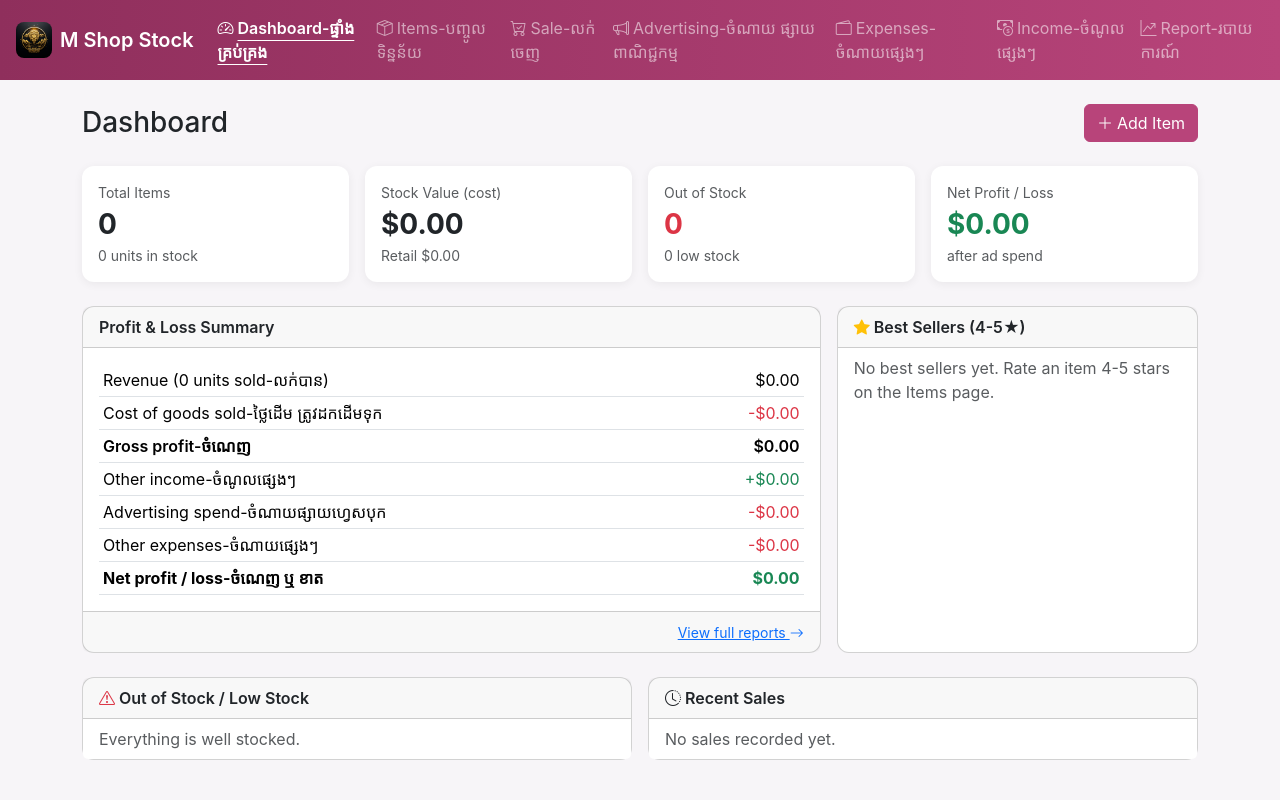
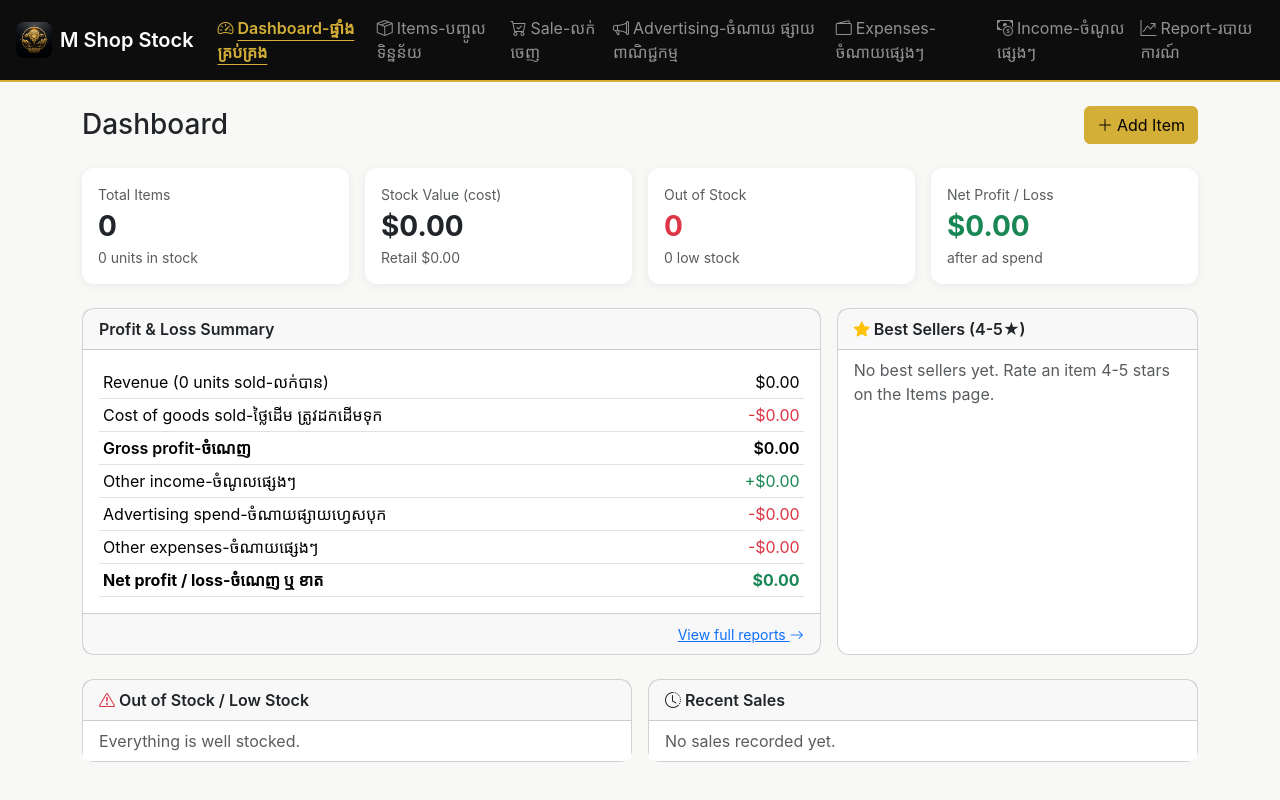
Before and after one commit to yimphaly68/mshop, a Flask app: page / in a window 1280 px wide. Run offline with Flask 3, Linux system fonts and the light colour scheme; data that the repository does not hold is empty.

Commit message:
Switch theme to black, white, and gold
Matches the shop's logo. Navbar is solid black with a gold accent
border and gold active/hover nav links; buttons and star ratings use
the same gold; login page keeps a black-to-gold gradient background
since no text sits directly on it. Button text colors adjusted for
contrast against the lighter gold background.

Co-Authored-By: Claude Sonnet 5 <noreply@anthropic.com>

```diff
--- a/static/css/style.css
+++ b/static/css/style.css
@@ -1,7 +1,7 @@
 :root {
-  --brand: #b8447a;
-  --brand-dark: #8f2f5c;
-  --bg: #f7f5f8;
+  --brand: #d4af37;
+  --brand-dark: #0d0d0d;
+  --bg: #f8f8f6;
 }
 
 body {
@@ -10,7 +10,8 @@ body {
 }
 
 .app-navbar {
-  background: linear-gradient(90deg, var(--brand-dark), var(--brand));
+  background: var(--brand-dark);
+  border-bottom: 2px solid var(--brand);
 }
 
 .brand-logo {
@@ -104,13 +105,16 @@ body {
 }
 
 .btn-primary {
-  background-color: var(--brand);
-  border-color: var(--brand);
-}
-
-.btn-primary:hover {
-  background-color: var(--brand-dark);
-  border-color: var(--brand-dark);
+  --bs-btn-bg: var(--brand);
+  --bs-btn-border-color: var(--brand);
+  --bs-btn-color: #000;
+  --bs-btn-hover-bg: var(--brand-dark);
+  --bs-btn-hover-border-color: var(--brand-dark);
+  --bs-btn-hover-color: #fff;
+  --bs-btn-active-bg: var(--brand-dark);
+  --bs-btn-active-border-color: var(--brand-dark);
+  --bs-btn-active-color: #fff;
+  --bs-btn-focus-shadow-rgb: 212, 175, 55;
 }
 
 .star-rate-form {
@@ -129,18 +133,24 @@ body {
 }
 
 .star-btn.filled {
-  color: #f4b400;
+  color: var(--brand);
 }
 
 .star-btn:hover {
-  color: #f4b400;
+  color: var(--brand);
   transform: scale(1.1);
 }
 
 .nav-link.active {
   font-weight: 600;
+  color: var(--brand) !important;
   text-decoration: underline;
+  text-decoration-color: var(--brand);
   text-underline-offset: 6px;
+}
+
+.app-navbar .nav-link:hover {
+  color: var(--brand) !important;
 }
 
 .restock-alert-card {
```
